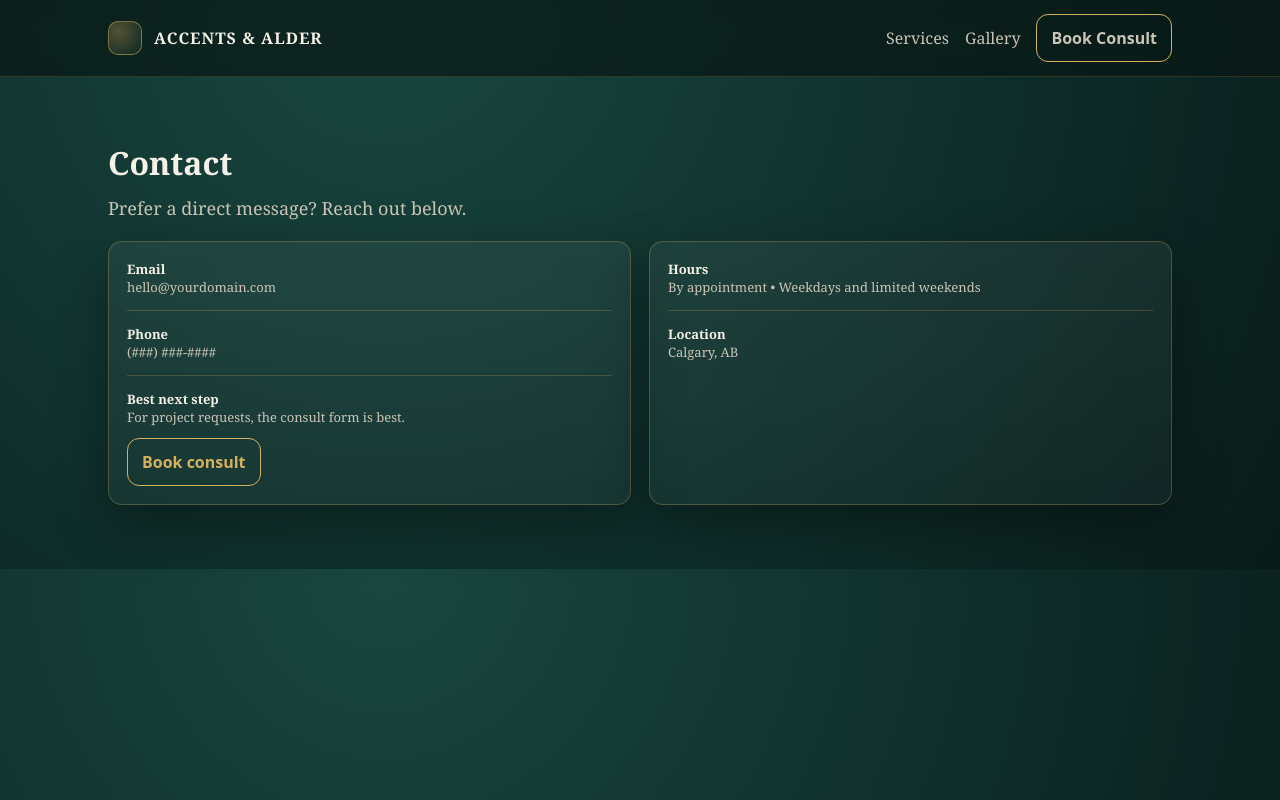
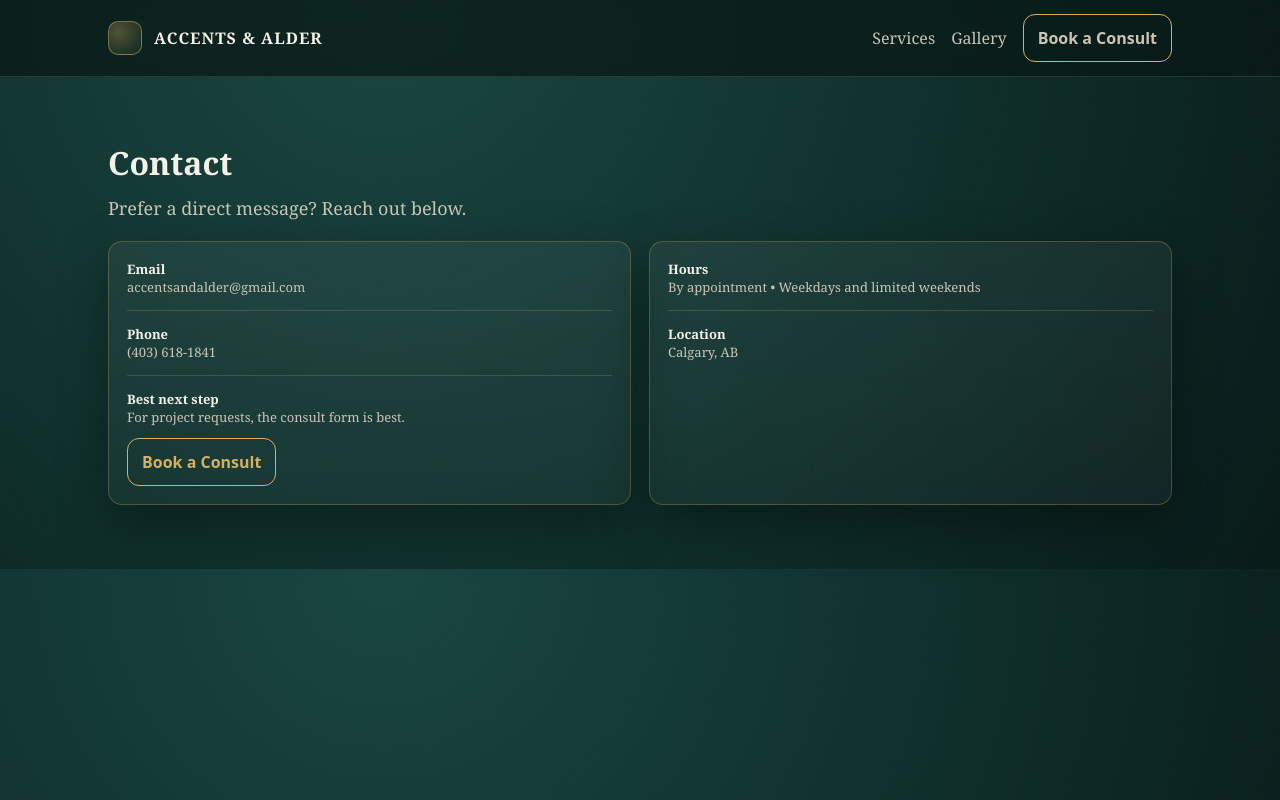
Before and after one commit to Realboyblue/accents-alder-site, a plain HTML site: page contact.html in a window 1280 px wide. Drawn offline with Linux system fonts and the light colour scheme.

Commit message:
Update contact.html

```diff
--- a/contact.html
+++ b/contact.html
@@ -10,11 +10,11 @@
   <div class="topbar">
     <div class="container">
       <div class="nav">
-        <a class="brand" href="index.html"><span class="mark"></span><span>ACCENTS &amp; ALDER</span></a>
+        <a class="brand" href="index.html"><span class="mark" aria-hidden="true"></span><span>ACCENTS &amp; ALDER</span></a>
         <div class="navlinks">
           <a href="services.html">Services</a>
           <a href="gallery.html">Gallery</a>
-          <a href="consult.html" class="btn btn-primary">Book Consult</a>
+          <a href="consult.html" class="btn btn-primary">Book a Consult</a>
         </div>
       </div>
     </div>
@@ -28,15 +28,36 @@
       <div class="grid grid-2">
         <div class="card">
           <div class="small" style="font-weight:900;color:var(--text)">Email</div>
-          <div class="small">hello@yourdomain.com</div>
+          <div class="small">
+            <a class="js-email"
+               data-user="accentsandalder"
+               data-domain="gmail"
+               data-tld="com"
+               href="#"
+               rel="nofollow"
+               aria-label="Email Accents &amp; Alder"></a>
+            <noscript>accentsandalder [at] gmail [dot] com</noscript>
+          </div>
+
           <hr class="sep" />
+
           <div class="small" style="font-weight:900;color:var(--text)">Phone</div>
-          <div class="small">(###) ###-####</div>
+          <div class="small">
+            <a class="js-phone"
+               data-phone="4036181841"
+               href="#"
+               rel="nofollow"
+               aria-label="Call Accents &amp; Alder"></a>
+            <noscript>(403) 618-1841</noscript>
+          </div>
+
           <hr class="sep" />
+
           <div class="small" style="font-weight:900;color:var(--text)">Best next step</div>
           <div class="small">For project requests, the consult form is best.</div>
+
           <div style="margin-top:12px">
-            <a class="btn btn-primary" href="consult.html">Book consult</a>
+            <a class="btn btn-primary" href="consult.html">Book a Consult</a>
           </div>
         </div>
 
@@ -52,5 +73,47 @@
   </main>
 
   <script src="assets/js/site.js"></script>
+
+  <!-- Bot-resistant email/phone render (supports multiple elements per page) -->
+  <script>
+  (function () {
+    function formatPhone(digits) {
+      return (digits || '').replace(/^(\d{3})(\d{3})(\d{4})$/, '($1) $2-$3');
+    }
+
+    var emailEls = document.querySelectorAll('.js-email');
+    for (var i = 0; i < emailEls.length; i++) {
+      (function (el) {
+        el.addEventListener('click', function (e) {
+          if (el.getAttribute('href') === '#') e.preventDefault();
+        });
+
+        var user = el.getAttribute('data-user') || '';
+        var domain = el.getAttribute('data-domain') || '';
+        var tld = el.getAttribute('data-tld') || '';
+        if (user && domain && tld) {
+          var addr = user + '@' + domain + '.' + tld;
+          el.textContent = addr;
+          el.href = 'mailto:' + addr;
+        }
+      })(emailEls[i]);
+    }
+
+    var phoneEls = document.querySelectorAll('.js-phone');
+    for (var j = 0; j < phoneEls.length; j++) {
+      (function (el) {
+        el.addEventListener('click', function (e) {
+          if (el.getAttribute('href') === '#') e.preventDefault();
+        });
+
+        var digits = (el.getAttribute('data-phone') || '').replace(/\D/g, '');
+        if (digits) {
+          el.textContent = formatPhone(digits);
+          el.href = 'tel:' + digits;
+        }
+      })(phoneEls[j]);
+    }
+  })();
+  </script>
 </body>
 </html>
```
